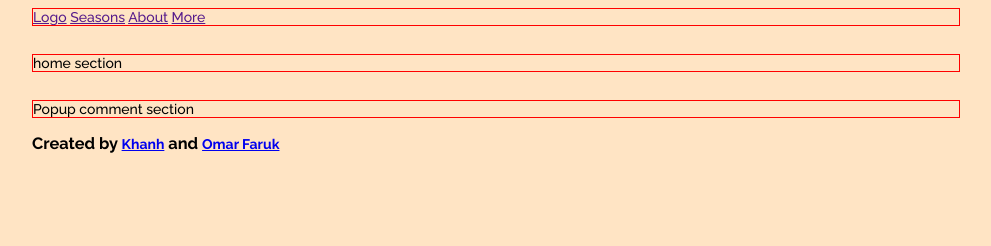
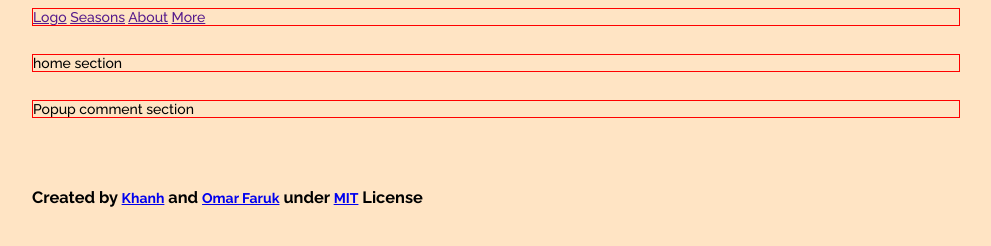
Before and after one commit to khanh-devos/Capstone2-Kanban, a website built with webpack: page src/index.html in a window 1280 px wide. Shown: the whole page, without its empty margins (144-1135 px from the left). Built offline with nearby package versions, Linux system fonts and the light colour scheme.

Commit message:
modify MIT license at footer

```diff
--- a/src/index.html
+++ b/src/index.html
@@ -24,6 +24,10 @@
         <a href="https://github.com/khanh-devos">Khanh</a>
         and
         <a href="https://github.com/aqurds">Omar Faruk</a>
+        under
+        <a href="https://github.com/khanh-devos/Capstone2-Kanban/blob/dev/MIT.md">MIT</a>
+        License
+    </h3>
   </footer>
 </body>
 </html>
--- a/src/style.css
+++ b/src/style.css
@@ -24,3 +24,7 @@ body {
 #commentPopup {
   border: 0.1em solid red;
 }
+
+#footer {
+  margin: 5em 0;
+}
```
